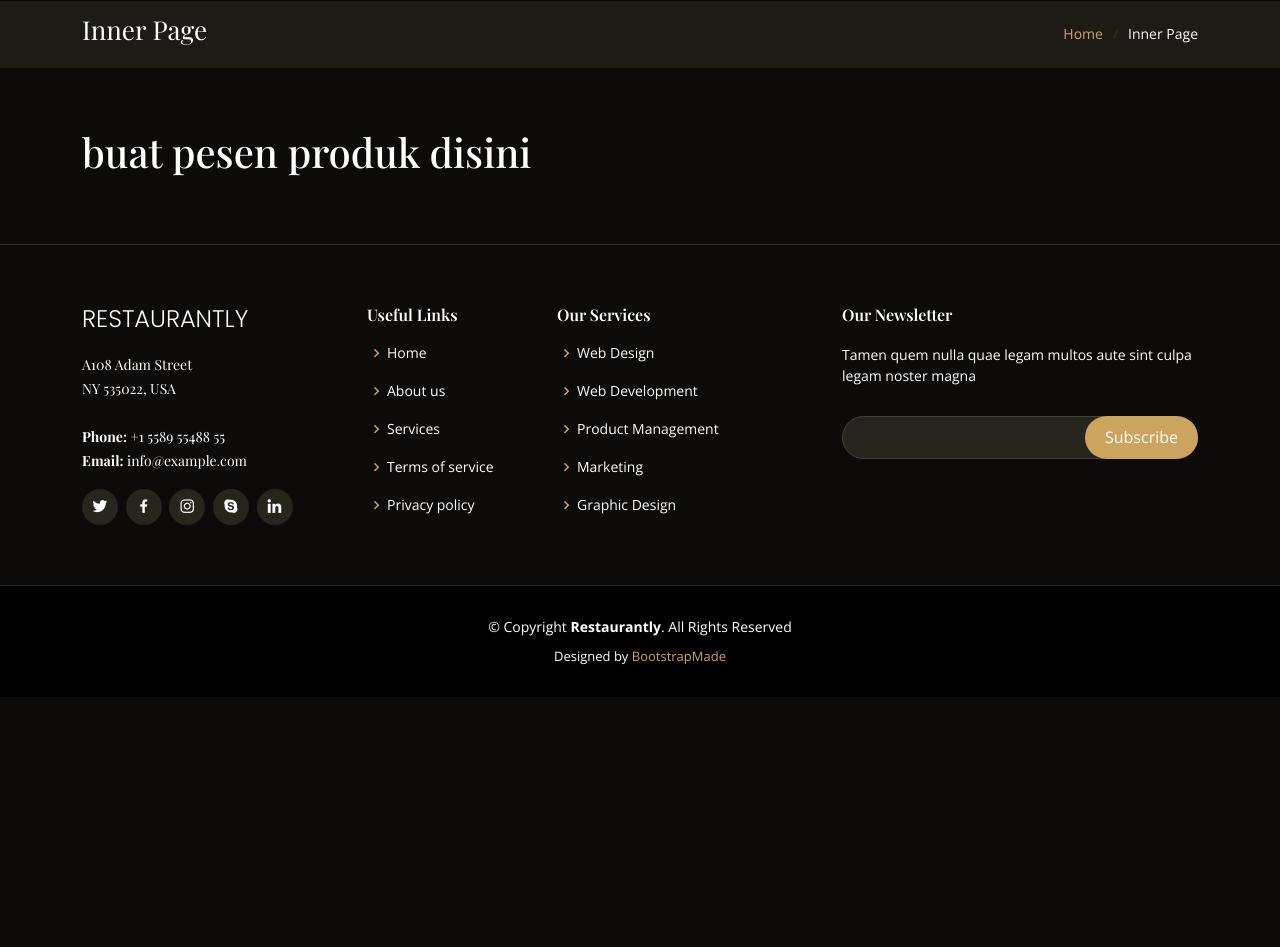
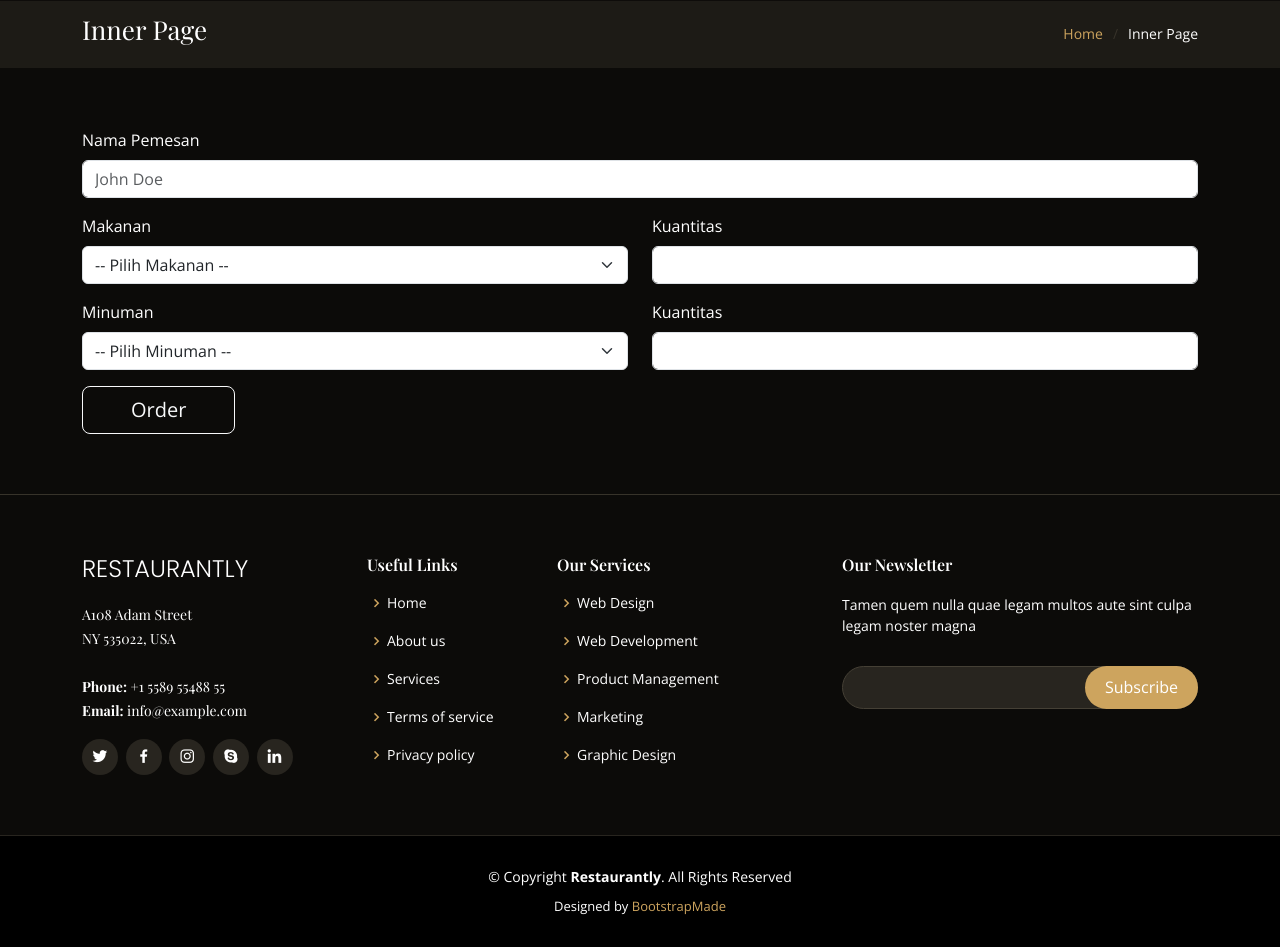
Before and after one commit to danuRifanda/nanasi, a PHP site: page /order.php in a window 1280 px wide. Shown: the part 111-1058 px from the top of the page. Before the commit the page ends 776 px from the top, so only its background shows below. Run offline with PHP 8.4, Linux system fonts and the light colour scheme; data comes from the database, SQL or seed files in the repository; both versions use the stored data as it was after the commit; some web fonts are replaced.

Commit message:
add order logic

```diff
--- a/order.php
+++ b/order.php
@@ -1,3 +1,10 @@
+<?php
+include "conn.php";
+$queryMakanan = mysqli_query($koneksi, "SELECT * from produk WHERE jenis_produk = 'makanan'");
+$queryMinuman = mysqli_query($koneksi, "SELECT * from produk WHERE jenis_produk = 'minuman'");
+
+?>
+
 <!DOCTYPE html>
 <html lang="en">
 
@@ -116,9 +123,54 @@
     </section>
 
     <section class="inner-page">
-      <div class="container">
-        <h1>buat pesen produk disini</h1>
-      </div>
+      <form method="POST" action="order-logic.php">
+        <div class="container">
+          <div class="mb-3">
+            <label for="nama_pemesan" class="form-label">Nama Pemesan</label>
+            <div class="input-group">
+              <input type="text" class="form-control" id="nama_pemesan" name="nama_pemesan" placeholder="John Doe" aria-describedby="basic-addon3 basic-addon4">
+            </div>
+          </div>
+
+          <div class="row mb-3">
+            <div class="col">
+              <label for="makanan" class="form-label">Makanan</label>
+              <select class="form-select" id="makanan" name="makanan">
+                <option selected value="">-- Pilih Makanan --</option>
+                <?php
+                while ($makanan = mysqli_fetch_assoc($queryMakanan)) :
+                ?>
+                  <option value="<?= $makanan['harga_produk'] ?>"><?= $makanan['nama_produk'] ?></option>
+                <?php endwhile; ?>
+              </select>
+            </div>
+            <div class="col">
+              <label class="form-label" for="kuantitas_makanan">Kuantitas</label>
+              <input type="number" min="0" id="kuantitas_makanan" name="kuantitas_makanan" class="form-control" />
+            </div>
+          </div>
+
+          <div class="row mb-3">
+            <div class="col">
+              <label for="minuman" class="form-label">Minuman</label>
+              <select class="form-select" id="minuman" name="minuman">
+                <option selected value="">-- Pilih Minuman --</option>
+                <?php
+                while ($minuman = mysqli_fetch_assoc($queryMinuman)) :
+                ?>
+                  <option value="<?= $minuman['harga_produk'] ?>"><?= $minuman['nama_produk'] ?></option>
+                <?php endwhile; ?>
+              </select>
+            </div>
+            <div class="col">
+              <label class="form-label" for="kuantitas_minuman">Kuantitas</label>
+              <input type="number" min="0" id="kuantitas_minuman" name="kuantitas_minuman" class="form-control" />
+            </div>
+          </div>
+          <input type="submit" value="Order" class="btn btn-outline-light btn-lg px-5">
+        </div>
+
+      </form>
     </section>
 
   </main><!-- End #main -->
```
Also changed, not shown: nanasi.sql (added, +153 -0 lines), order-logic.php (added, +13 -0 lines).
